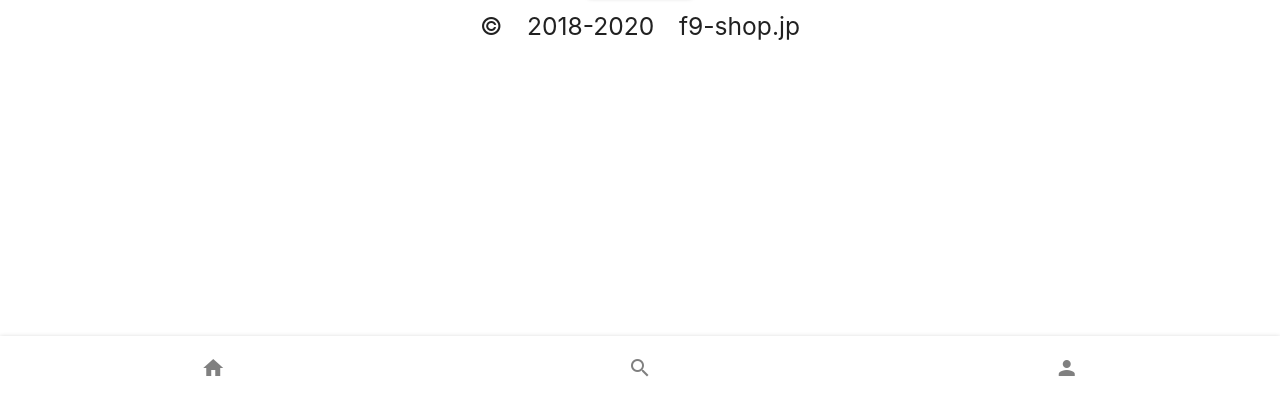
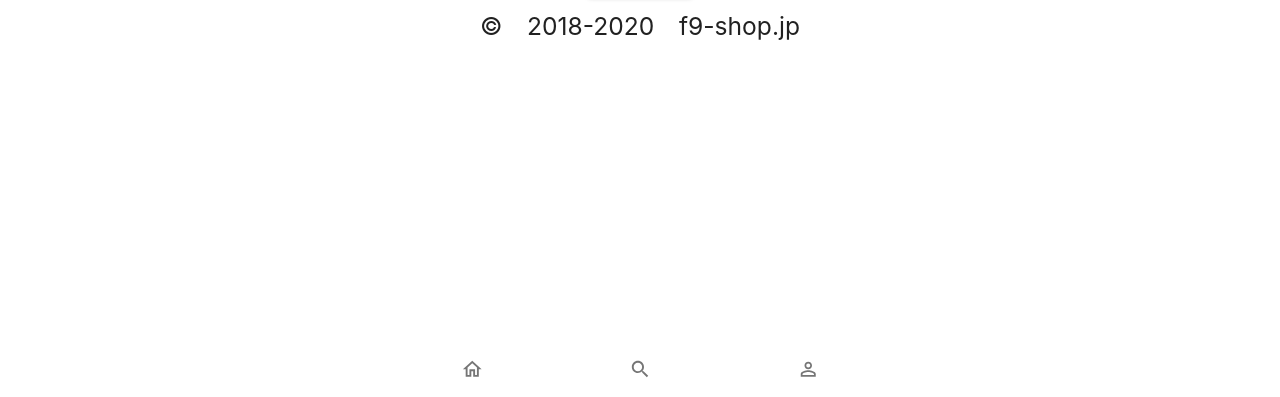
Before and after one commit to honda9135/find_react, a React (Create React App) app: page /contact in a window 1280 px wide. Shown: the part 400-797 px from the top of the page. Built offline with nearby package versions, Linux system fonts and the light colour scheme.

Commit message:
・material ui のパッケージの追加 ・ボトムナビゲーションの修正

```diff
--- a/package.json
+++ b/package.json
@@ -3,6 +3,8 @@
   "version": "0.1.0",
   "private": true,
   "dependencies": {
+    "@material-ui/core": "^4.11.0",
+    "@material-ui/icons": "^4.9.1",
     "@testing-library/jest-dom": "^5.11.5",
     "@testing-library/react": "^11.1.0",
     "@testing-library/user-event": "^12.1.10",
--- a/src/components/layout/BottomNav.tsx
+++ b/src/components/layout/BottomNav.tsx
@@ -1,18 +1,21 @@
 import React, { Component } from 'react'
+
+import BottomNavigation from '@material-ui/core/BottomNavigation';
+import BottomNavigationAction from '@material-ui/core/BottomNavigationAction';
+
+import HomeOutlinedIcon from '@material-ui/icons/HomeOutlined';
+import SearchOutlinedIcon from '@material-ui/icons/SearchOutlined';
+import PersonOutlineOutlinedIcon from '@material-ui/icons/PersonOutlineOutlined';
 
 export default class BottomNav extends Component {
     render() {
         return (
-            <div className="navbar-fixed" style={{bottom:"0", position:"absolute"}}>
-                <nav>
-                    <div className="nav-wrapper row white">
-                        <ul>
-                            <li className="col s4"><a href="./"><i className="material-icons" style={{color:"grey"}}>home</i></a></li>
-                            <li className="col s4"><a href="./"><i className="material-icons" style={{color:"grey"}}>search</i></a></li>
-                            <li className="col s4"><a href="./"><i className="material-icons" style={{color:"grey"}}>person</i></a></li>
-                        </ul>
-                    </div>
-                </nav>
+            <div style={{minHeight:"10vh"}}>
+                <BottomNavigation style={{width:"100%", position:"fixed", bottom:"0"}}>
+                        <BottomNavigationAction label="Home" icon={<HomeOutlinedIcon />} />
+                        <BottomNavigationAction label="Search" icon={<SearchOutlinedIcon />} />
+                        <BottomNavigationAction label="Person"  icon={<PersonOutlineOutlinedIcon />} />
+                </BottomNavigation>
             </div>
         )
     }
```
Also changed, not shown: 1 other file (tests, documents, lock files or other folders).
